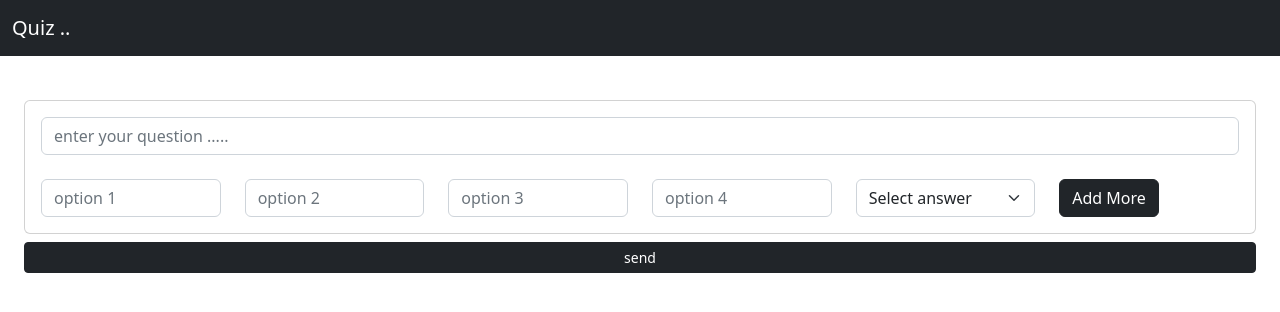
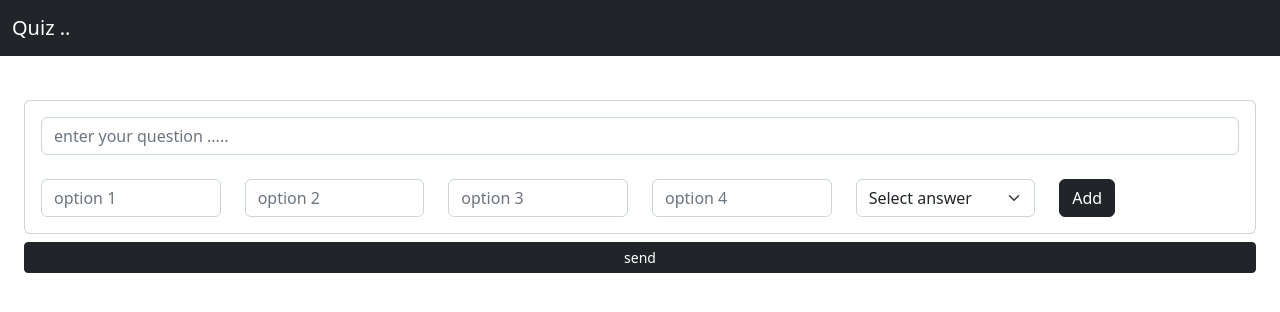
Before and after one commit to bhaveshRepo/react_client, a React (Vite) app: page / in a window 1280 px wide. Shown: the top 312 px of the page. Built offline with nearby package versions, Linux system fonts and the light colour scheme.

Commit message:
Button chnage

```diff
--- a/src/components/QuesInput.jsx
+++ b/src/components/QuesInput.jsx
@@ -56,7 +56,7 @@ const QuesInput = ({ remove, data, setData, index }) => {
                     </div>
                     <div className="col-2 align-self-end ">
                         {data.length == 1 || index == data.length - 1
-                        ? <button className="btn btn-dark me-2" onClick={add}>Add More</button>  : null
+                        ? <button className="btn btn-dark me-2" onClick={add}>Add</button>  : null
                         }
                         {   data.length != 1 ?
                                 <button className="btn btn-danger" onClick={remove}>Remove</button> : null
```
